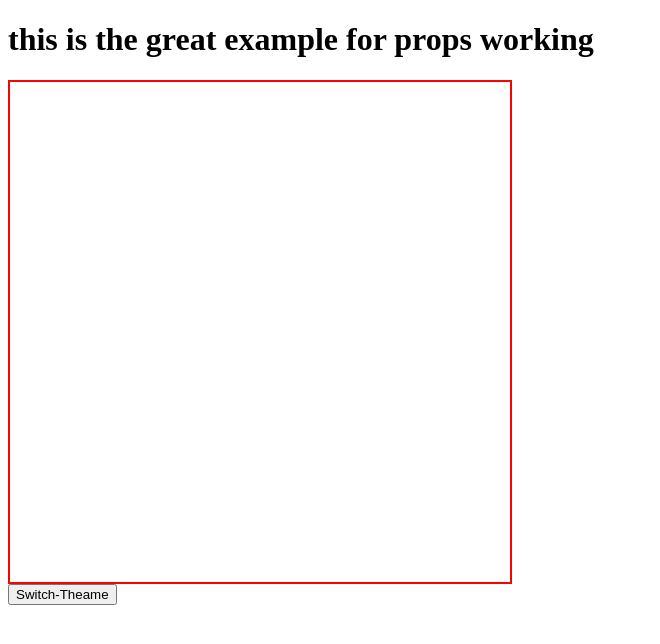
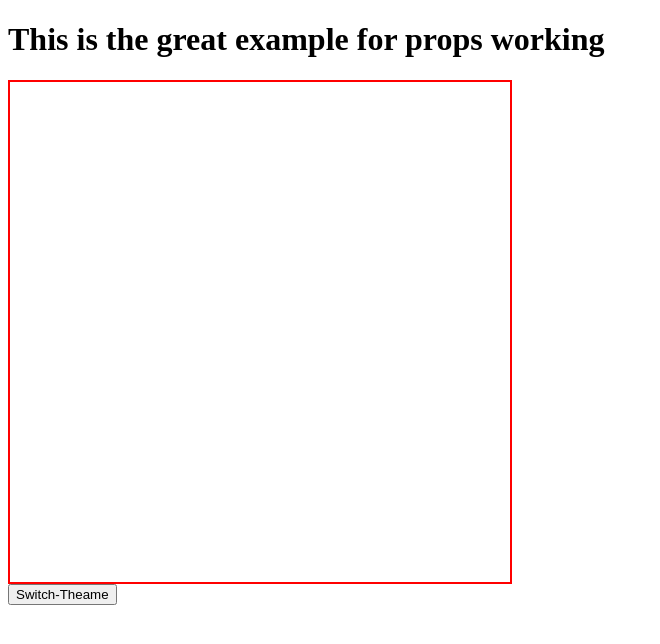
Before and after one commit to Viswajith2003/MERN, a React (Vite) app in the folder React/Beginner/Week1/week1/: page / in a window 1280 px wide. Shown: the top 644 px of the page, without its empty margins (0-660 px from the left). Built offline with nearby package versions, Linux system fonts and the light colour scheme.

Commit message:
week1 --> day 3 completed

```diff
--- a/React/Beginner/Week1/week1/src/App.jsx
+++ b/React/Beginner/Week1/week1/src/App.jsx
@@ -21,7 +21,7 @@ function App() {
   return (
 
     <div >
-      <Sample text="this is the great example for props working"/>
+      <Sample text="This is the great example for props working"/>
       {/* <h1>Counter working:{count}</h1>
       <button onClick={()=>{setCount(count+1)}}>Press Here</button> */}
 
--- a/React/Beginner/Week1/week1/src/components/Sample.jsx
+++ b/React/Beginner/Week1/week1/src/components/Sample.jsx
@@ -1,10 +1,10 @@
 import React from "react";
 
-export default function Sample(props) {
+export default function Sample({text}) {
   return (
     <div>
 
-      <h1>{props.text}</h1>
+      <h1>{text}</h1>
     </div>
   );
 }
```
